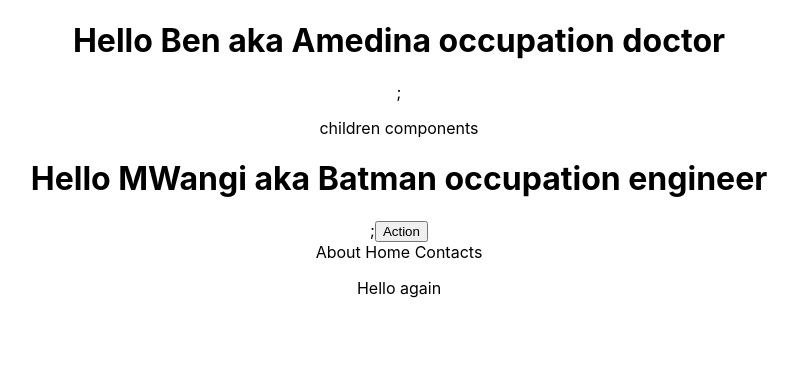
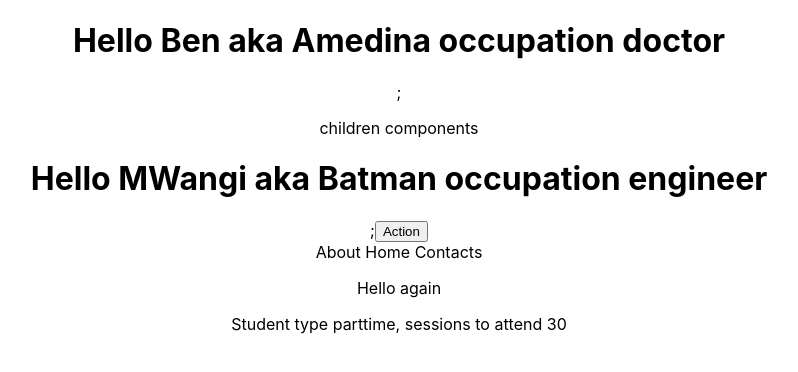
Before and after one commit to Ben1464/React-Journey, a React (Create React App) app: page / in a window 1280 px wide. Shown: the top 372 px of the page, without its empty margins (241-1039 px from the left). Built offline with nearby package versions, Linux system fonts and the light colour scheme.

Commit message:
Adition of props

```diff
--- a/src/App.js
+++ b/src/App.js
@@ -2,6 +2,7 @@ import './App.css';
 import Greetings from './components/Greetings.js'
 import Messege from './components/Message.js'
 import Navbar from './components/Navbar.js'
+import Student from './components/Student.js'
 function App() {
   return (
     <div className="App">
@@ -9,12 +10,14 @@ function App() {
      <p>children components</p>
      </Greetings>
      <Greetings name = "MWangi" heroName = "Batman" occupationName = "engineer">
-      <button>Action</button>
-     </Greetings>
+      <button>Action</button> </Greetings>
      <Messege />
      <Navbar/>
       <p>Hello again</p>
+     <Student name = "parttime"sessions={30}></Student>
+
     </div>
+
   );
 }
 
--- /dev/null
+++ b/src/components/Student.js
@@ -0,0 +1,8 @@
+import React from 'react';
+
+function Student(props){
+return (
+    <p> Student type {props.name}, sessions to attend {props.sessions}</p>
+)
+}
+export default  Student;
```
Also changed, not shown: src/components/Home.js (added).
